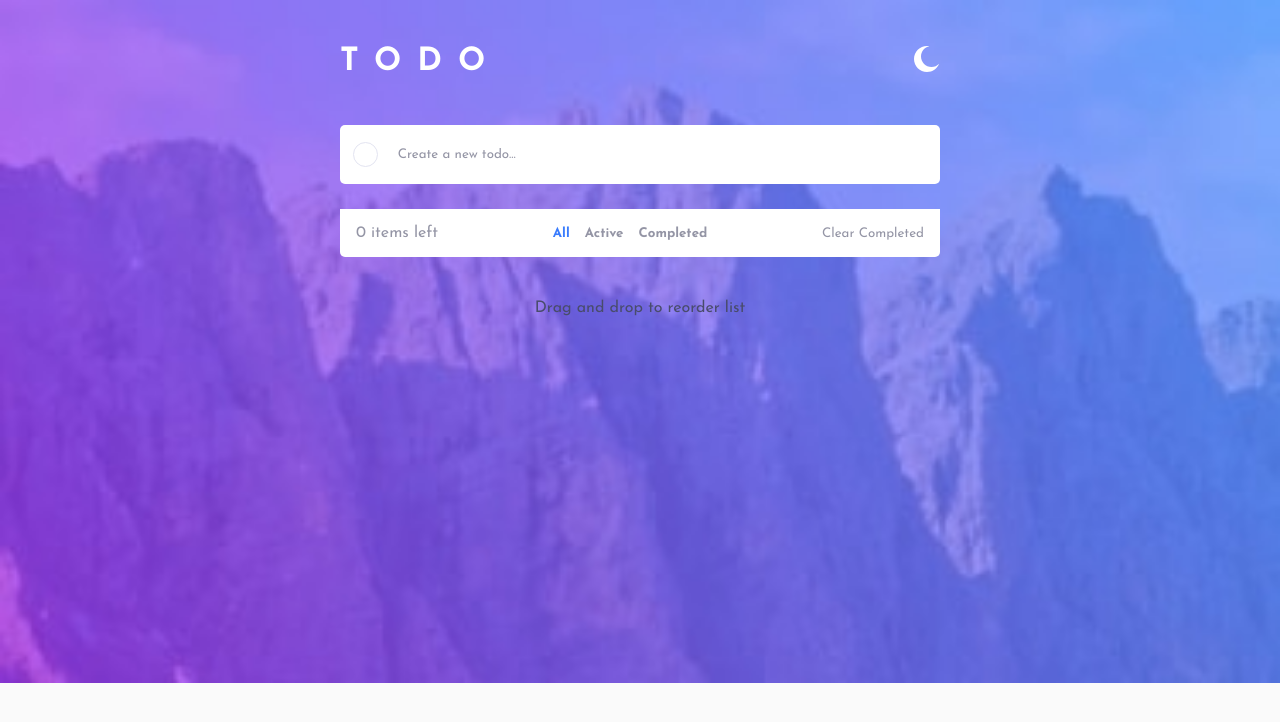
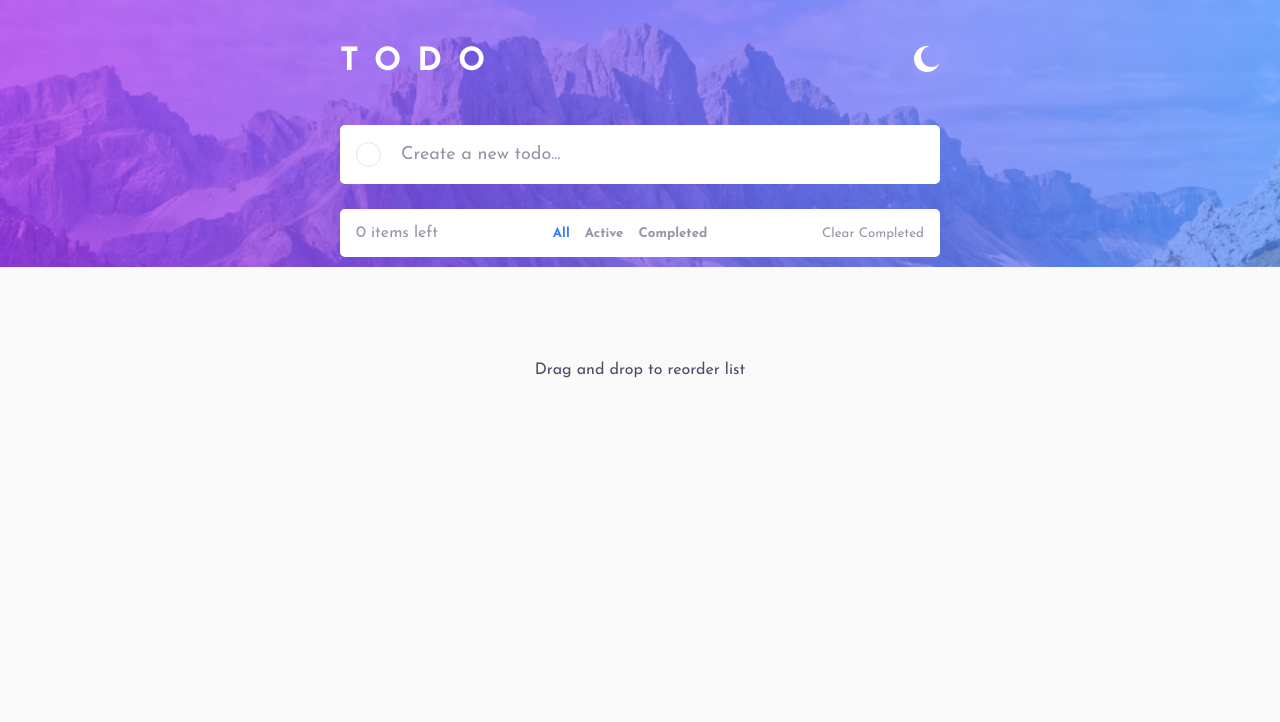
Before and after one commit to JorgeAMendoza/react-to-do, a React (Create React App) app: page / in a window 1280 px wide. Shown: the top 722 px of the page. Built offline with nearby package versions, Linux system fonts and the light colour scheme.

Commit message:
fix border on todo filter, add correct background color to the new task input, make text bigger on laptop screens

```diff
--- a/src/components/TodoList/TodoDisplay/TodoFilter.tsx
+++ b/src/components/TodoList/TodoDisplay/TodoFilter.tsx
@@ -14,7 +14,7 @@ export const TodoFilter = ({
   });
 
   return (
-    <TodoFilterStyled>
+    <TodoFilterStyled todoCount={todoCount}>
       <div className="todo-filter">
         <p className="todo-count">{todoCount} items left</p>
         <div>
--- a/src/styles/TodoList/NewTodo/NewTask.styled.ts
+++ b/src/styles/TodoList/NewTodo/NewTask.styled.ts
@@ -1,8 +1,9 @@
 import styled from 'styled-components';
+import { device } from '../../Utils/device';
 
 export const StyledNewTask = styled.div`
   background-color: ${({ theme }) => theme.todo.backgroundColor};
-  padding: 0.6em 0.8em;
+  padding: 0.6em 1em;
   border-radius: 5px;
 
   form {
@@ -90,7 +91,14 @@ export const StyledNewTask = styled.div`
       &::placeholder {
         color: ${({ theme }) => theme.color.secondary};
       }
+      color: ${({ theme }) => theme.color.primary};
       min-width: 22ch;
+      outline: none;
+      font-size: inherit;
+      background-color: ${({ theme }) => theme.todo.backgroundColor};
+      @media screen and ${device.laptop} {
+        font-size: 1.8rem;
+      }
     }
   }
 `;
--- a/src/styles/TodoList/Todo/Todo.styled.ts
+++ b/src/styles/TodoList/Todo/Todo.styled.ts
@@ -1,4 +1,5 @@
 import styled from 'styled-components';
+import { device } from '../../Utils/device';
 
 interface TodoStyledProps {
   shouldCross: boolean;
@@ -12,6 +13,18 @@ export const TodoStyled = styled.li<TodoStyledProps>`
   align-items: center;
   border-bottom: 1px solid ${({ theme }) => theme.todo.borderColor};
 
+  @media screen and ${device.laptop} {
+    button {
+      display: none;
+    }
+
+    &:hover {
+      button {
+        display: block;
+      }
+    }
+  }
+
   &:first-child {
     border-radius: 5px 5px 0 0;
   }
@@ -21,6 +34,9 @@ export const TodoStyled = styled.li<TodoStyledProps>`
     text-decoration: ${({ shouldCross }) =>
       shouldCross ? 'line-through' : 'none'};
     opacity: ${({ shouldCross }) => (shouldCross ? '.5' : '1')};
+    @media screen and ${device.laptop} {
+      font-size: 1.8rem;
+    }
   }
 
   button {
--- a/src/styles/TodoList/TodoFilter/TodoFilter.styled.ts
+++ b/src/styles/TodoList/TodoFilter/TodoFilter.styled.ts
@@ -1,12 +1,17 @@
 import styled from 'styled-components';
 
-export const TodoFilterStyled = styled.section`
+interface TodoFilterStyledProps {
+  todoCount: number;
+}
+
+export const TodoFilterStyled = styled.section<TodoFilterStyledProps>`
   .todo-filter {
     background-color: ${({ theme }) => theme.todo.backgroundColor};
-    border-radius: 0 0 5px 5px;
     padding: 0.8em 1em;
     display: flex;
     justify-content: space-between;
+    border-radius: ${({ todoCount }) =>
+      todoCount === 0 ? '5px' : '0 0 5px 5px'};
 
     &--mobile {
       background-color: ${({ theme }) => theme.todo.backgroundColor};
@@ -14,6 +19,7 @@ export const TodoFilterStyled = styled.section`
       display: flex;
       justify-content: center;
       margin-top: 2rem;
+      border-radius: 5px;
     }
   }
 
--- a/src/styles/Utils/Global.styled.ts
+++ b/src/styles/Utils/Global.styled.ts
@@ -1,4 +1,5 @@
 import { createGlobalStyle } from 'styled-components';
+import { device } from './device';
 
 export const GlobalStyles = createGlobalStyle`
   html {
@@ -23,11 +24,18 @@ export const GlobalStyles = createGlobalStyle`
   theme.backgroundColor};
     background-size: 100%;
     color:${({ theme }) => theme.color.primary};
+
+    @media screen and ${device.tablet}{
+      background: url(${({ theme }) =>
+        theme.backgroundImageDesktop}) no-repeat, ${({ theme }) =>
+  theme.backgroundColor};
+    background-size: 100%;
+    }
   }
 
   .drag-instructions{
     text-align: center;
-    margin-top: 4rem;
+    margin-top: 8vw;
   }
 
   a,
--- a/src/styles/Utils/theme.ts
+++ b/src/styles/Utils/theme.ts
@@ -1,4 +1,4 @@
-import { DefaultTheme } from 'styled-components';
+ import { DefaultTheme } from 'styled-components';
 import lightBackgroundDesktop from '../../assets/images/bg-desktop-light.jpg';
 import lightBackgroundMobile from '../../assets/images/bg-mobile-light.jpg';
 import darkBackgroundDesktop from '../../assets/images/bg-desktop-dark.jpg';
```
